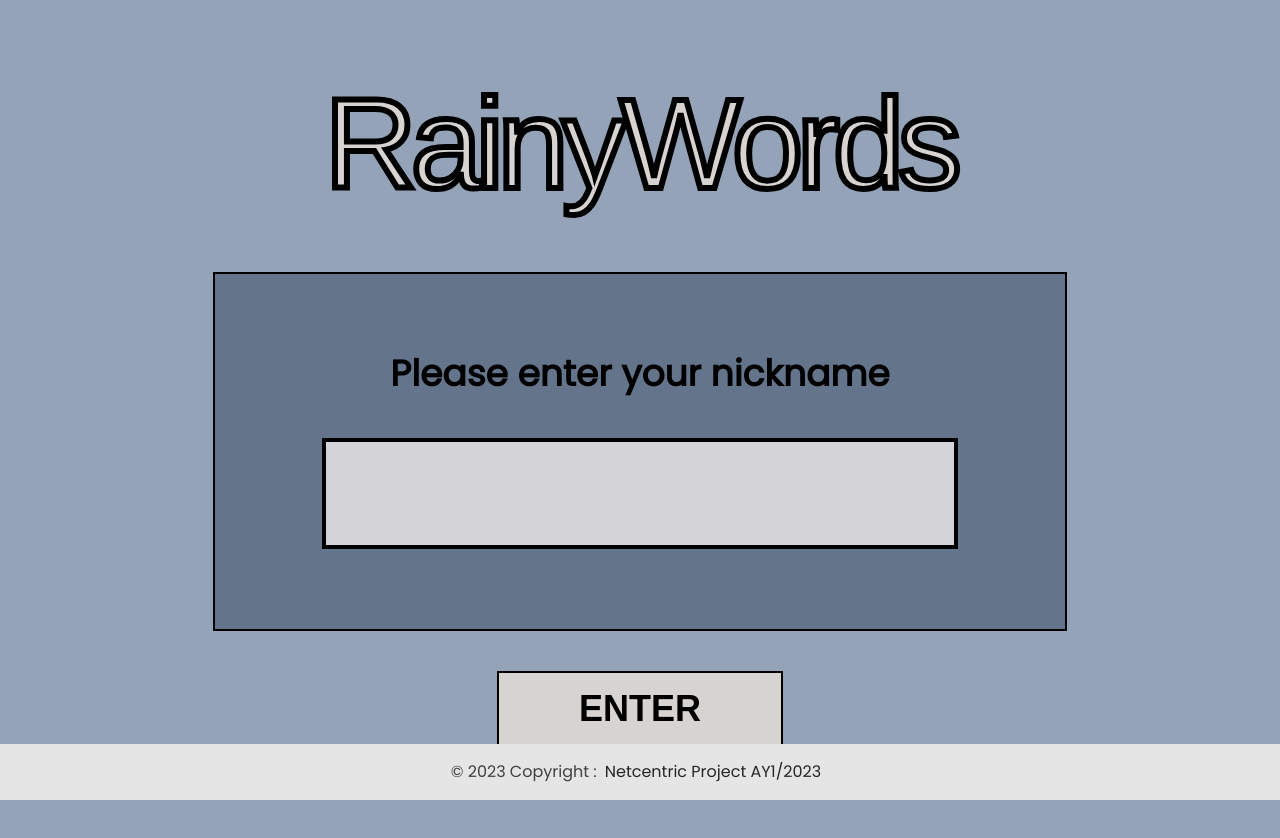
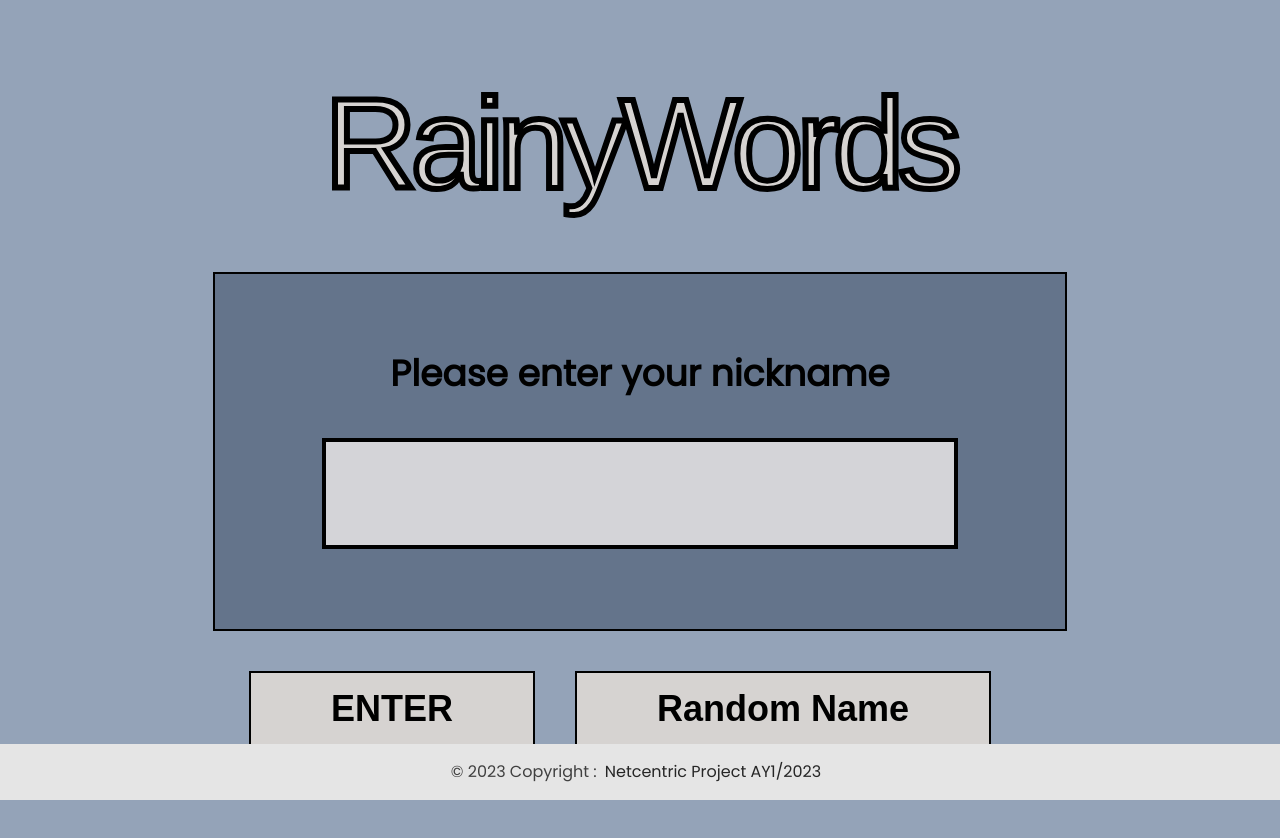
Before and after one commit to fahsanu/Netcentric-RainyWords, a Next.js app in the folder client/: page / in a window 1280 px wide. Shown: the top 838 px of the page. Built offline with nearby package versions, Linux system fonts and the light colour scheme; no server answers; a web font is replaced by a local one.

Commit message:
Add random username button

```diff
--- a/client/src/app/page.tsx
+++ b/client/src/app/page.tsx
@@ -11,6 +11,17 @@ export default function Home() {
 
   const handleUsernameChange = (event: React.ChangeEvent<HTMLInputElement>) => {
     setUsername(event.target.value);
+  };
+
+  const randomUsername = async () => {
+    try {
+      const response = await axios.get('http://172.20.10.12:4000/user/random');
+      const randomText = response.data.randomText;
+
+      setUsername(randomText);
+    } catch (error) {
+      console.error('Error fetching random text:', error);
+    }
   };
 
   const socket = io("http://172.20.10.12:4000/", { transports : ['websocket'] });
@@ -47,13 +58,20 @@ export default function Home() {
             ></input>
           </div>
         </div>
-        <div className="flex flex-col items-center justify-center pt-5 pb-10">
+        <div className="flex flex-row items-center justify-center pt-5 pb-10 ">
           <button
             className="px-20 py-4 my-5 text-black text-4xl font-bold bg-stone-300 border-2 border-black hover:bg-amber-300"
             type="button"
             onClick={handleSubmit}
           >
             <Link href="/welcomePage">ENTER</Link>
+          </button>
+          <button
+            className=" mx-10 px-20 py-4 my-5 text-black text-4xl font-bold bg-stone-300 border-2 border-black hover:bg-amber-300"
+            type="button"
+            onClick={randomUsername}
+          >
+            Random Name
           </button>
         </div>
       </div>
```
